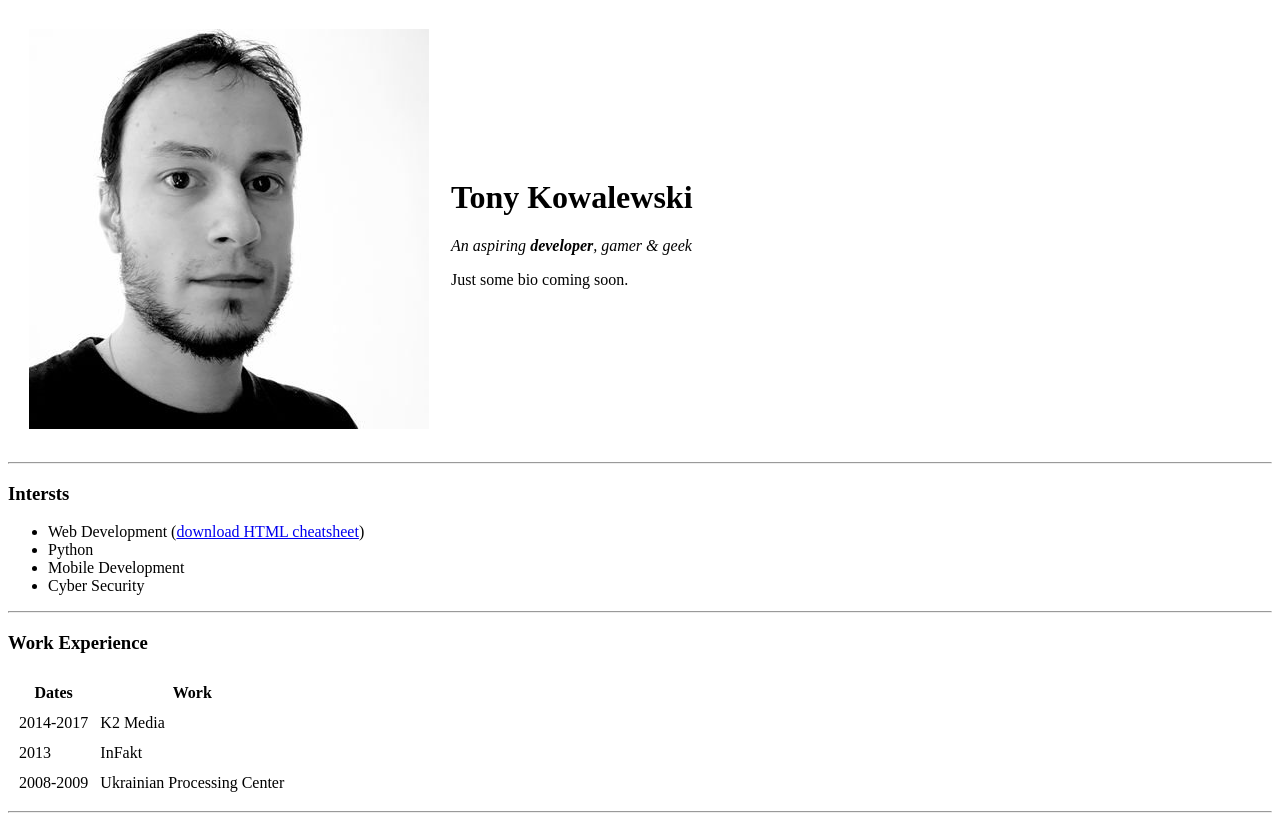
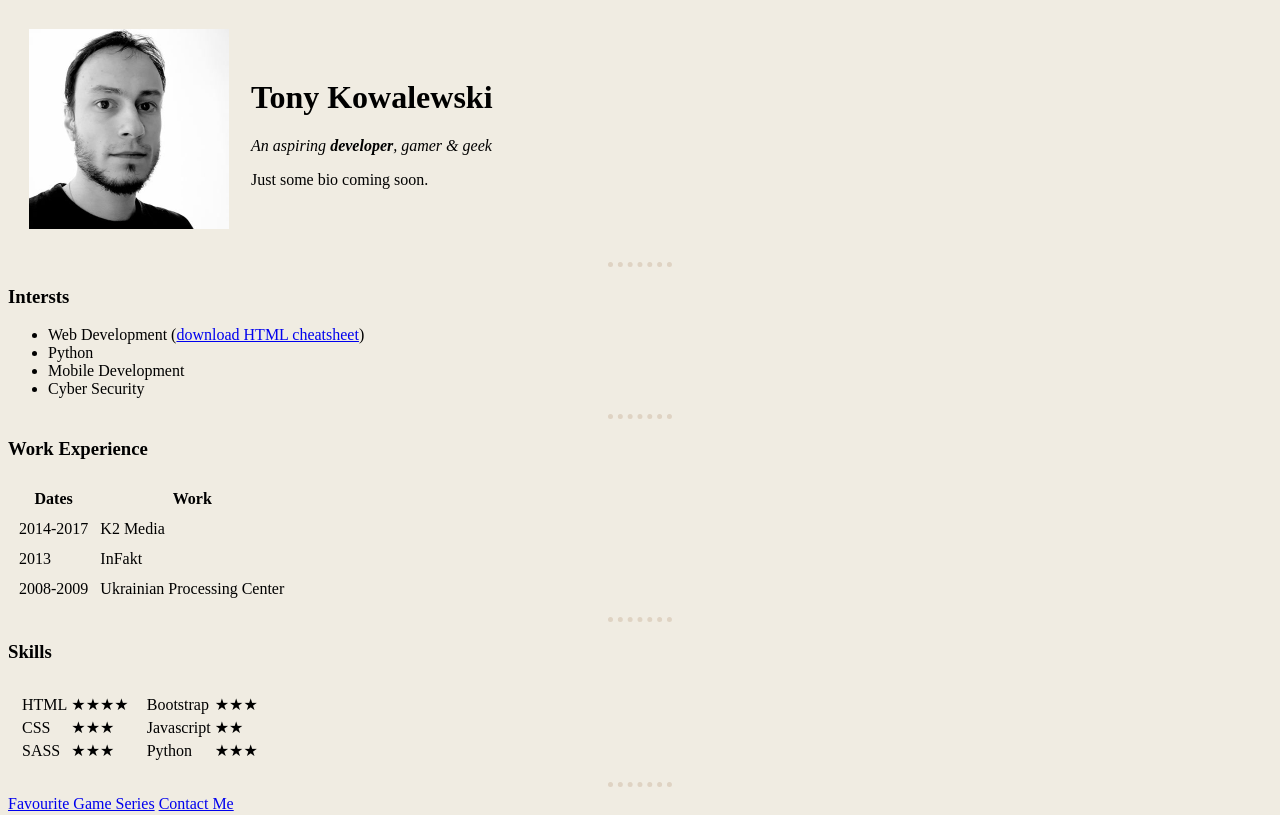
Before and after one commit to t-kowalewski/bootcamp-website, a plain HTML site: page index.html in a window 1280 px wide. Shown: the top 815 px of the page. Drawn offline with Linux system fonts and the light colour scheme.

Commit message:
first css

```diff
--- a/index.html
+++ b/index.html
@@ -3,7 +3,25 @@
 <head>
     <meta charset="utf-8" />
     <title>My Personal Site</title>
+
+    <style>
+        body {
+            background-color: #f0ece2;
+        }
+
+        hr {
+            border-style: dotted none none;
+            border-width: thick;
+            width: 5%;
+            border-color: #dfd3c3;
+        }
+
+        img {
+            height: 200px;
+        }
+    </style>
 </head>
+
 <body>
     <table cellspacing="20">
         <tr>
```
